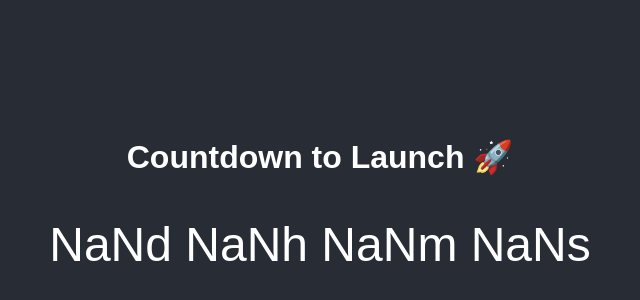
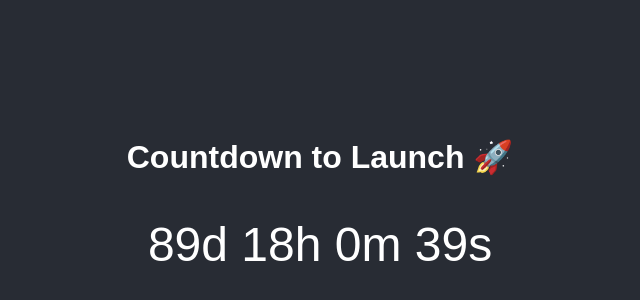
Before and after one commit to Juddy1972/End-of-year-countdown, a plain HTML site: page index.html in a window 1280 px wide. Shown: the part 214-514 px from the top of the page, without its empty margins (320-960 px from the left). Drawn offline with Linux system fonts and the light colour scheme.

Commit message:
Update index.html

```diff
--- a/index.html
+++ b/index.html
@@ -26,7 +26,15 @@
 
   <script>
     const countdown = document.getElementById("countdown");
-    const targetDate = new Date("2025-7-22T15:00:00").getTime();
+
+    // Make sure the target date format is correct
+    const targetDate = new Date("2025-07-22T15:00:00").getTime();
+
+    // Check if the date was parsed correctly
+    if (isNaN(targetDate)) {
+      countdown.innerHTML = "Error: Invalid target date";
+      throw new Error("Invalid target date");
+    }
 
     function updateCountdown() {
       const now = new Date().getTime();
```
